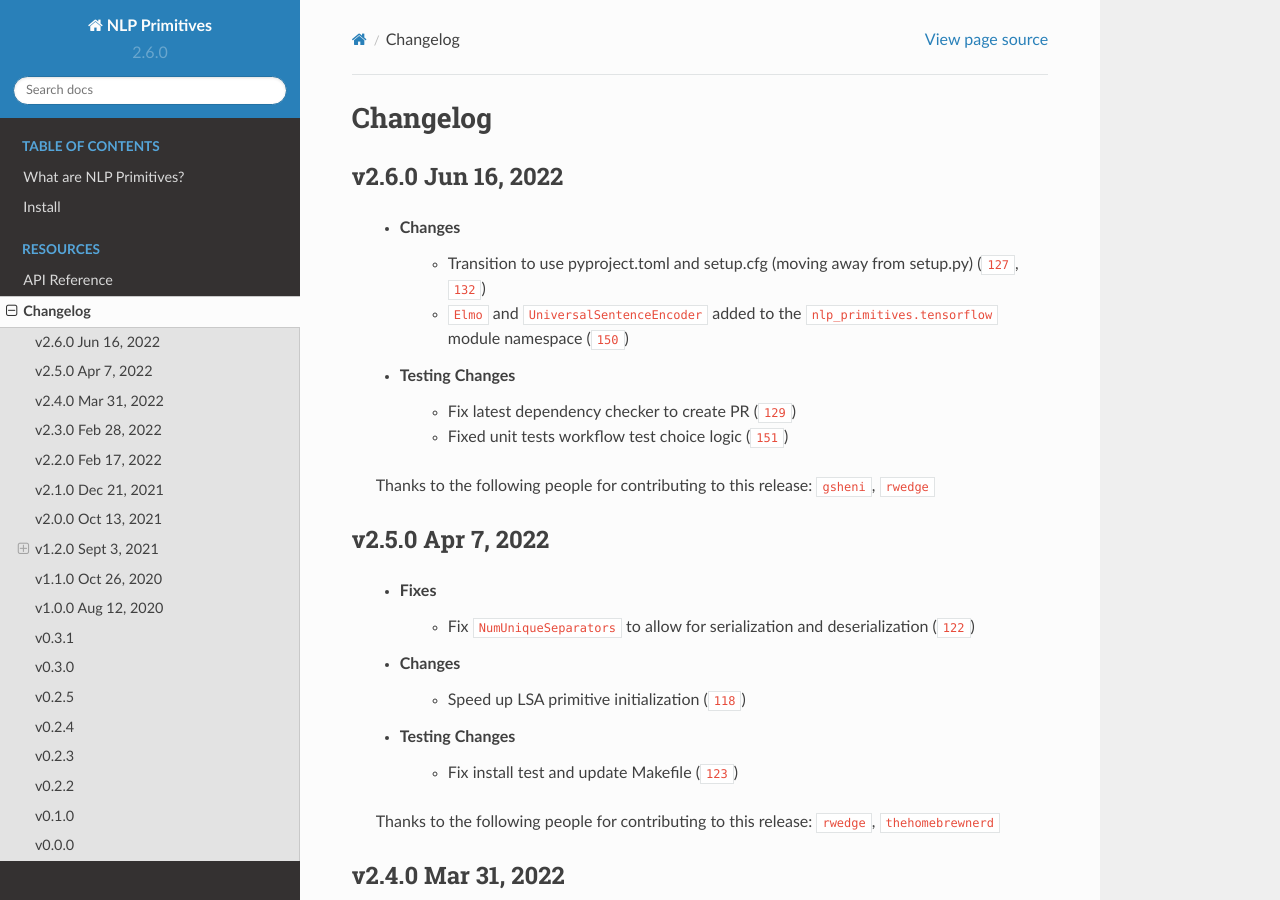
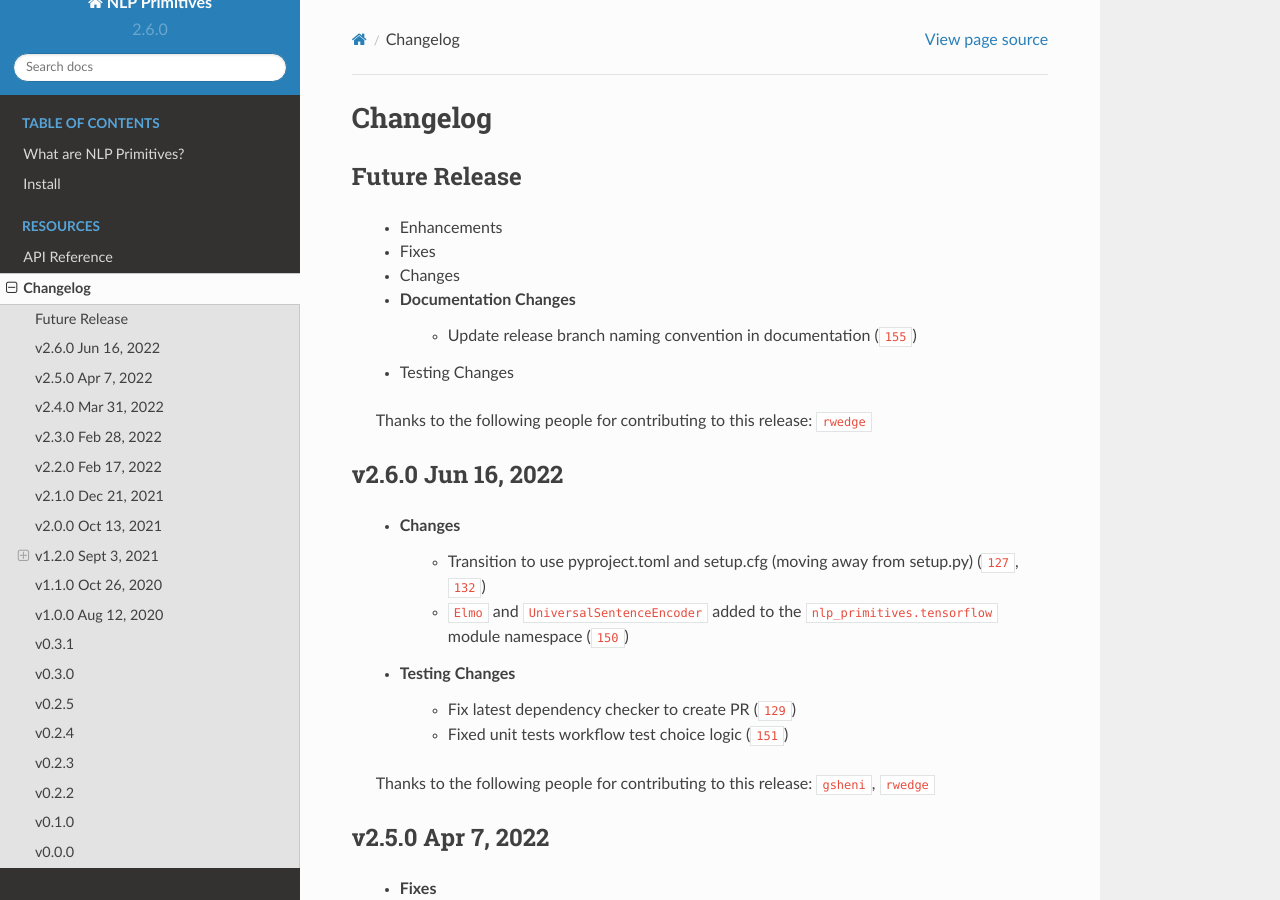
Before and after one commit to alteryx/nlp_primitives, a Sphinx documentation site: the page built from docs/source/changelog.rst, in a window 1280 px wide and 900 px high. Built offline with Sphinx 7.4.7 and the Read the Docs theme 2.0.0, drawn with Linux system fonts in a browser that asks for light colours; cross-references to code outside the pages are shown as plain code.

Commit message:
Update changelog.rst

```diff
--- a/docs/source/changelog.rst
+++ b/docs/source/changelog.rst
@@ -2,15 +2,17 @@
 Changelog
 =========
 
-.. Future Release
-  ==============
+Future Release
+==============
     * Enhancements
     * Fixes
     * Changes
     * Documentation Changes
+        * Update release branch naming convention in documentation (:pr:`155`)
     * Testing Changes
 
-.. Thanks to the following people for contributing to this release:
+    Thanks to the following people for contributing to this release:
+    :user:`rwedge`
 
 v2.6.0 Jun 16, 2022
 ===================
```
